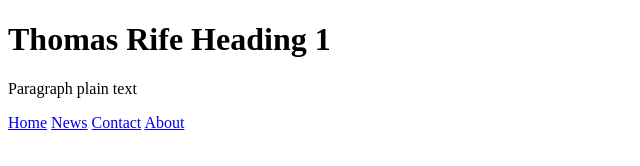
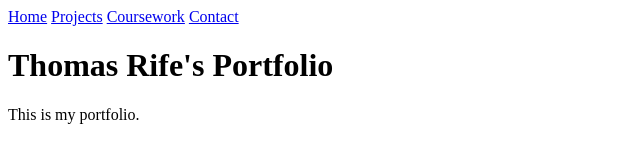
Before and after one commit to thomas-rife/thomas-rife.github.io, a plain HTML site: page index.html in a window 1280 px wide. Shown: the whole page, without its empty margins (0-640 px from the left). Drawn offline with Linux system fonts and the light colour scheme.

Commit message:
menu changes and test for updates

```diff
--- a/index.html
+++ b/index.html
@@ -3,14 +3,14 @@
 <head>
   <title>Thomas Rife's Portfolio</title>
 </head>
+<div class="topnav">
+  <a class="active" href="#home">Home</a>
+  <a href="#projects">Projects</a>
+  <a href="#coursework">Coursework</a>
+  <a href="#contact">Contact</a>
+</div>
 <body>
-  <h1>Thomas Rife Heading 1</h1>
-  <p>Paragraph plain text</p>
+  <h1>Thomas Rife's Portfolio</h1>
+  <p>This is my portfolio.</p>
 </body>
-<div class="topnav">
-    <a class="active" href="#home">Home</a>
-    <a href="#news">News</a>
-    <a href="#contact">Contact</a>
-    <a href="#about">About</a>
-  </div>
 </html>
```
